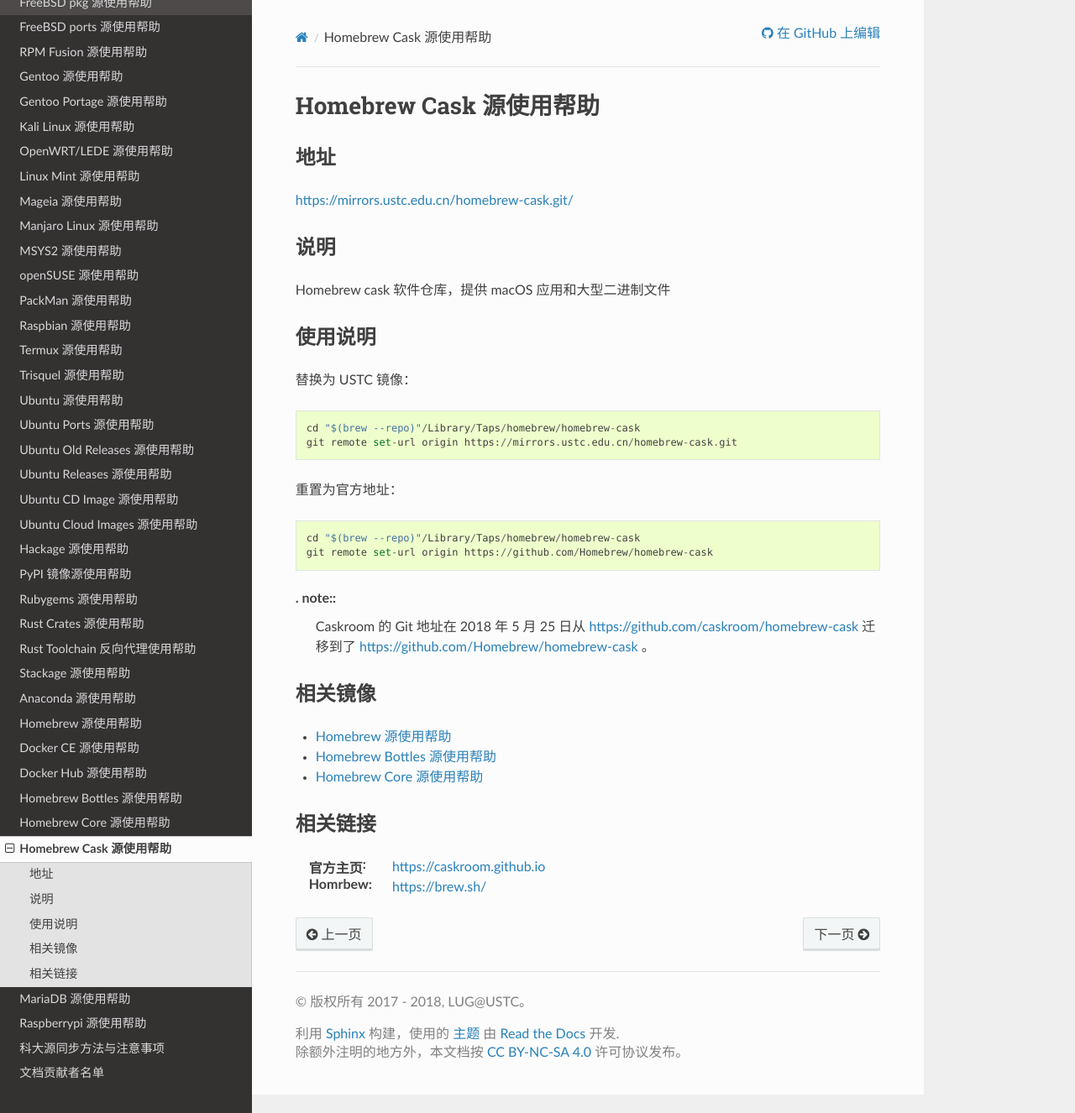
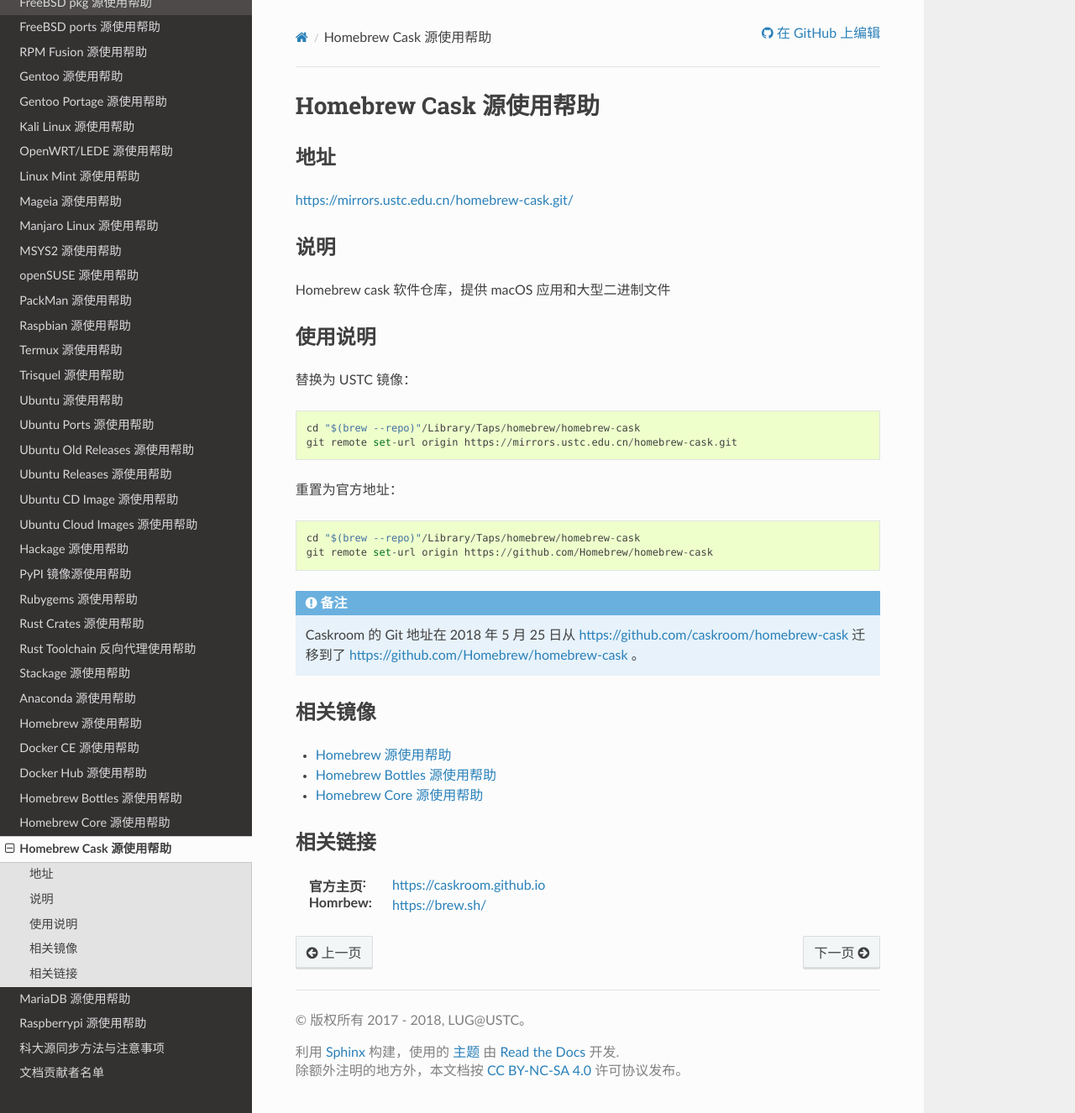
Before and after one commit to ustclug/mirrorhelp, a Sphinx documentation site: the page built from source/homebrew-cask.git.rst, in a window 1280 px wide and 1326 px high. Shown: the whole window at 84% size. Built offline with Sphinx 7.4.7 and the Read the Docs theme 2.0.0, drawn with Linux system fonts in a browser that asks for light colours; pages that are not in the unit, such as notebooks, are missing from menus.

Commit message:
fix last typo

```diff
--- a/source/homebrew-cask.git.rst
+++ b/source/homebrew-cask.git.rst
@@ -29,7 +29,7 @@
     cd "$(brew --repo)"/Library/Taps/homebrew/homebrew-cask
     git remote set-url origin https://github.com/Homebrew/homebrew-cask
 
-. note::
+.. note::
     Caskroom 的 Git 地址在 2018 年 5 月 25 日从 https://github.com/caskroom/homebrew-cask 迁移到了
     https://github.com/Homebrew/homebrew-cask 。
 
```
